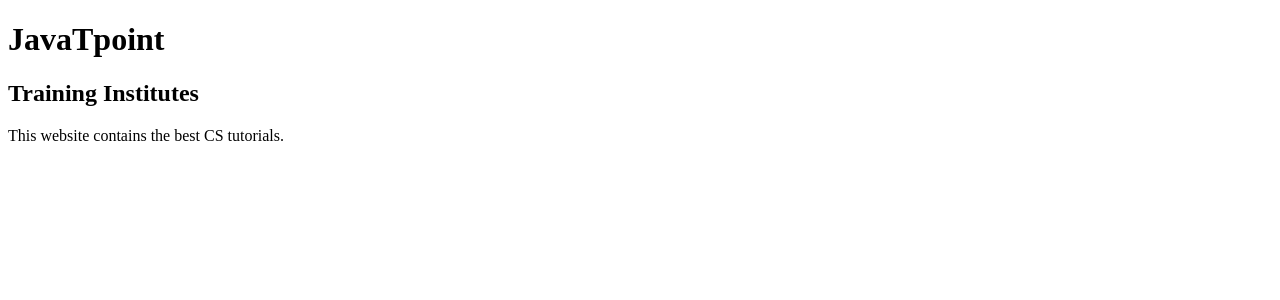
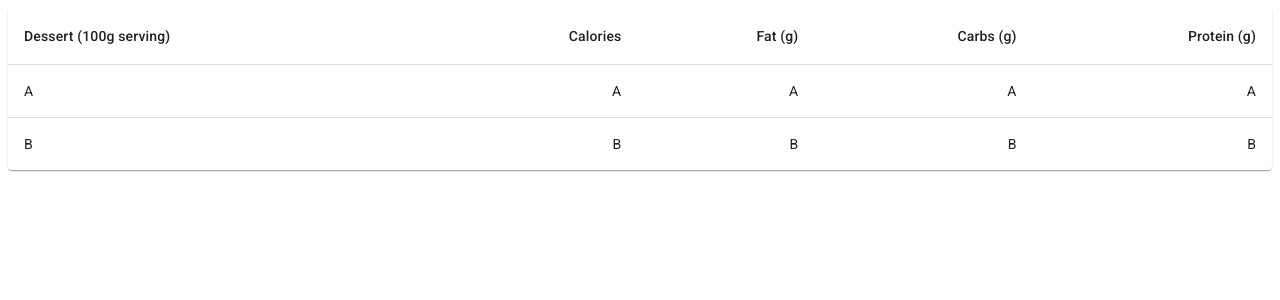
Before and after one commit to sachithariyathilaka/digital-library-frontend, a React (Create React App) app: page / in a window 1280 px wide. Shown: the top 300 px of the page. Built offline with nearby package versions, Linux system fonts and the light colour scheme.

Commit message:
Material UI integrated

```diff
--- a/package.json
+++ b/package.json
@@ -3,12 +3,18 @@
   "version": "0.1.0",
   "private": true,
   "dependencies": {
+    "@emotion/react": "^11.11.4",
+    "@emotion/styled": "^11.11.5",
+    "@mui/icons-material": "^5.15.17",
+    "@mui/material": "^5.15.17",
+    "@mui/styled-engine-sc": "^6.0.0-alpha.18",
     "@testing-library/jest-dom": "^5.17.0",
     "@testing-library/react": "^13.4.0",
     "@testing-library/user-event": "^13.5.0",
     "react": "^18.3.1",
     "react-dom": "^18.3.1",
     "react-scripts": "5.0.1",
+    "styled-components": "^6.1.11",
     "web-vitals": "^2.1.4"
   },
   "scripts": {
--- a/public/index.html
+++ b/public/index.html
@@ -11,6 +11,13 @@
     />
     <link rel="apple-touch-icon" href="%PUBLIC_URL%/logo192.png" />
     <link rel="manifest" href="%PUBLIC_URL%/manifest.json" />
+    <link rel="preconnect" href="https://fonts.googleapis.com" />
+    <link rel="preconnect" href="https://fonts.gstatic.com" crossorigin />
+    <link
+            rel="stylesheet"
+            href="https://fonts.googleapis.com/css2?family=Roboto:wght@300;400;500;700&display=swap"
+    />
+
     <title>Digital Library</title>
   </head>
   <body>
--- a/src/App.jsx
+++ b/src/App.jsx
@@ -1,14 +1,61 @@
-import React, { Component } from 'react';
+import * as React from 'react';
+import Table from '@mui/material/Table';
+import TableBody from '@mui/material/TableBody';
+import TableCell from '@mui/material/TableCell';
+import TableContainer from '@mui/material/TableContainer';
+import TableHead from '@mui/material/TableHead';
+import TableRow from '@mui/material/TableRow';
+import Paper from '@mui/material/Paper';
+import {Component} from "react";
 
-class App extends Component{
-  render(){
+class App extends Component {
+
+    constructor(props, context)
+    {
+        super(props, context);
+        this.state = {
+            users: []
+        }
+    }
+
+    componentDidMount()
+    {
+        this.setState({users: ["A", "B"]})
+    }
+
+    render(){
     return(
-        <div>
-          <h1>JavaTpoint</h1>
-          <h2>Training Institutes</h2>
-          <p>This website contains the best CS tutorials.</p>
-        </div>
+        <TableContainer component={Paper}>
+            <Table sx={{ minWidth: 650 }} aria-label="simple table">
+                <TableHead>
+                    <TableRow>
+                        <TableCell>Dessert (100g serving)</TableCell>
+                        <TableCell align="right">Calories</TableCell>
+                        <TableCell align="right">Fat&nbsp;(g)</TableCell>
+                        <TableCell align="right">Carbs&nbsp;(g)</TableCell>
+                        <TableCell align="right">Protein&nbsp;(g)</TableCell>
+                    </TableRow>
+                </TableHead>
+                <TableBody>
+                    {this.state.users.map((row) => (
+                        <TableRow
+                            key={row}
+                            sx={{ '&:last-child td, &:last-child th': { border: 0 } }}
+                        >
+                            <TableCell component="th" scope="row">
+                                {row}
+                            </TableCell>
+                            <TableCell align="right">{row}</TableCell>
+                            <TableCell align="right">{row}</TableCell>
+                            <TableCell align="right">{row}</TableCell>
+                            <TableCell align="right">{row}</TableCell>
+                        </TableRow>
+                    ))}
+                </TableBody>
+            </Table>
+        </TableContainer>
     );
   }
 }
+
 export default App;
```
Also changed, not shown: 1 other file (tests, documents, lock files or other folders).
